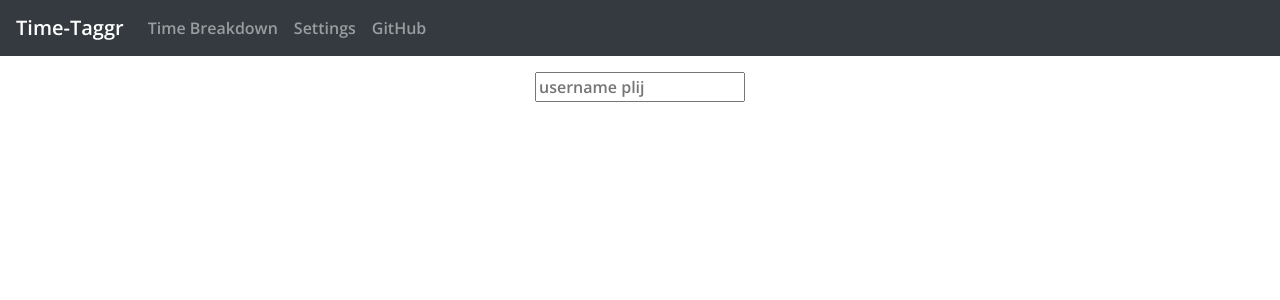
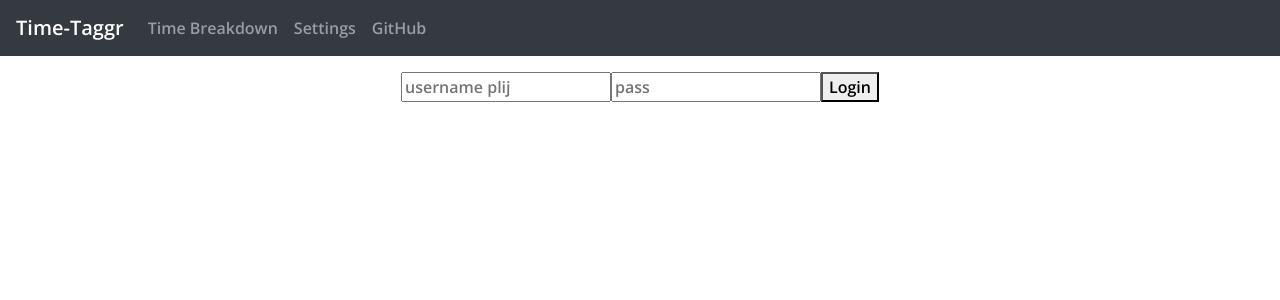
Before and after one commit to ericmiranda7/time-taggr, a React (Create React App) app in the folder time-taggr/: page /login in a window 1280 px wide. Shown: the top 300 px of the page. Built offline with nearby package versions, Linux system fonts and the light colour scheme.

Commit message:
add custom form field hook

```diff
--- a/time-taggr/src/components/Home.js
+++ b/time-taggr/src/components/Home.js
@@ -1,7 +1,7 @@
 import Timer from './timer/Timer'
 import TagSelect from './settings/TagSelect'
 import { useSelector } from 'react-redux'
-import { useEffect } from 'react'
+import { useEffect, useState } from 'react'
 import party from "party-js"
 import { Alert } from 'react-bootstrap'
 import { Link } from 'react-router-dom'
@@ -12,6 +12,8 @@ const Home = () => {
 	const user = useSelector(state => state.user)
 
 	const selectedTag = tags.find(tag => tag.isSelected)
+
+	const [visible, setVisible] = useState(true)
 
 	useEffect(() => {
 		window.localStorage.setItem('tags', JSON.stringify(tags))
@@ -25,10 +27,11 @@ const Home = () => {
 
 	return (
 		<div className="d-flex flex-column align-items-center mt-0">
-			<Alert variant="info" style={user === null ? null : { display: 'none' }}>
+			<Alert variant="info" style={visible ? null : {display: 'none'}}>
 				Hey ! Please consider{' '}
 				<Link className="alert-link" to="/login">logging in</Link>
 				{' '} to save your data
+				<span onClick={() => setVisible(false)} style={{ cursor: 'pointer', position: 'relative', bottom: '10px', left: '5px'}}>x</span>
 			</Alert>
 			<div style={{ fontSize: '1.2em' }} className="mb-2" id="tagName"><TagSelect width="175px" /></div>
 			<Timer />
--- a/time-taggr/src/components/Login.js
+++ b/time-taggr/src/components/Login.js
@@ -1,7 +1,20 @@
+import useField from "../hooks/useField"
+
 const Login = () => {
+  const username = useField('text')
+  const password = useField('password')
+
+  const handleLogin = (event) => {
+    event.preventDefault()
+
+
+  }
+
   return (
     <form>
-      <input type="username" placeholder="username plij"></input>
+      <input name="username" placeholder="username plij" {...username} ></input>
+      <input name="password" placeholder="pass" {...password} ></input>
+      <button type="submit" onClick={handleLogin}>Login</button>
     </form>
   )
 }
--- /dev/null
+++ b/time-taggr/src/hooks/useField.js
@@ -0,0 +1,17 @@
+import { useState } from "react";
+
+const useField = (type) => {
+  const [value, setVal] = useState('')
+
+  const onChange = (e) => {
+    setVal(e.target.value)
+  }
+
+  return {
+    onChange,
+    type,
+    value,
+  }
+}
+
+export default useField
```
